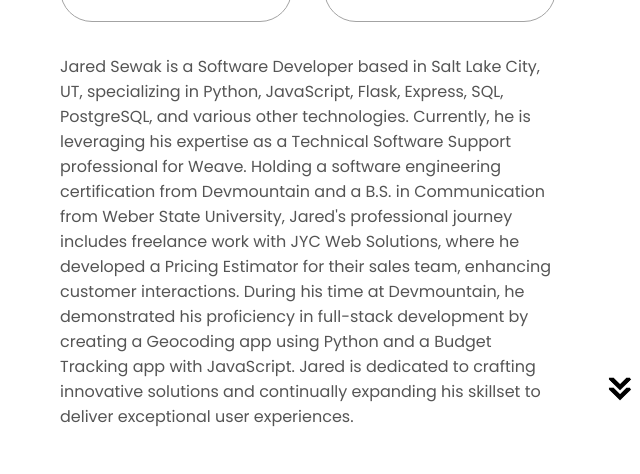
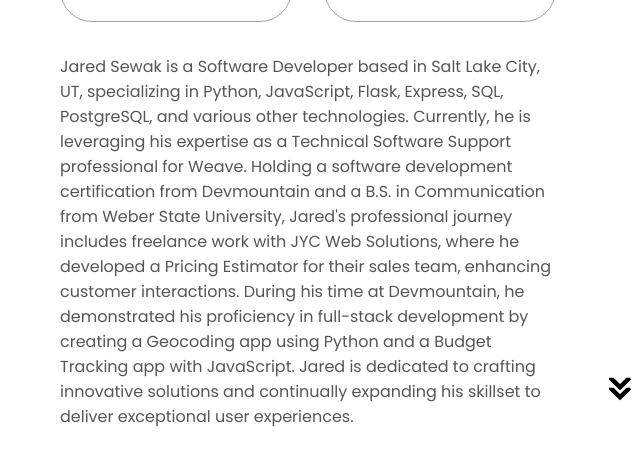
Before and after one commit to Jared951/portfolio, a plain HTML site: page index.html in a window 1280 px wide. Shown: the part 1219-1693 px from the top of the page, 564-1204 px from the left. Drawn offline with Linux system fonts and the light colour scheme.

Commit message:
verbiage changes

```diff
--- a/index.html
+++ b/index.html
@@ -104,7 +104,7 @@
                 <div class="text-container">
                     <p>
 
-Jared Sewak is a Software Developer based in Salt Lake City, UT, specializing in Python, JavaScript, Flask, Express, SQL, PostgreSQL, and various other technologies. Currently, he is leveraging his expertise as a Technical Software Support professional for Weave. Holding a software engineering certification from Devmountain and a B.S. in Communication from Weber State University, Jared's professional journey includes freelance work with JYC Web Solutions, where he developed a Pricing Estimator for their sales team, enhancing customer interactions. During his time at Devmountain, he demonstrated his proficiency in full-stack development by creating a Geocoding app using Python and a Budget Tracking app with JavaScript. Jared is dedicated to crafting innovative solutions and continually expanding his skillset to deliver exceptional user experiences.
+Jared Sewak is a Software Developer based in Salt Lake City, UT, specializing in Python, JavaScript, Flask, Express, SQL, PostgreSQL, and various other technologies. Currently, he is leveraging his expertise as a Technical Software Support professional for Weave. Holding a software development certification from Devmountain and a B.S. in Communication from Weber State University, Jared's professional journey includes freelance work with JYC Web Solutions, where he developed a Pricing Estimator for their sales team, enhancing customer interactions. During his time at Devmountain, he demonstrated his proficiency in full-stack development by creating a Geocoding app using Python and a Budget Tracking app with JavaScript. Jared is dedicated to crafting innovative solutions and continually expanding his skillset to deliver exceptional user experiences.
                     </p>
                 </div>
             </div>
```
